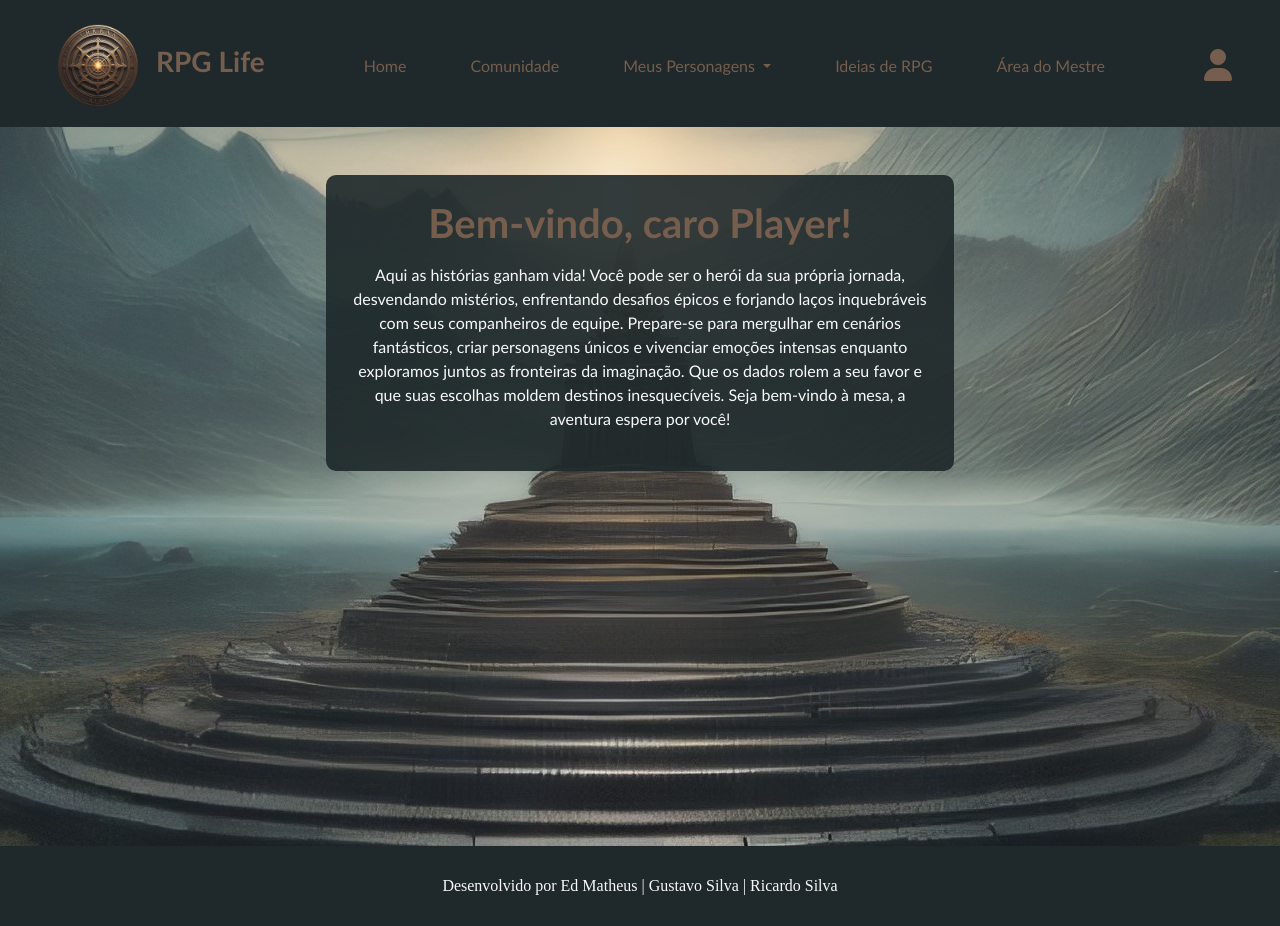
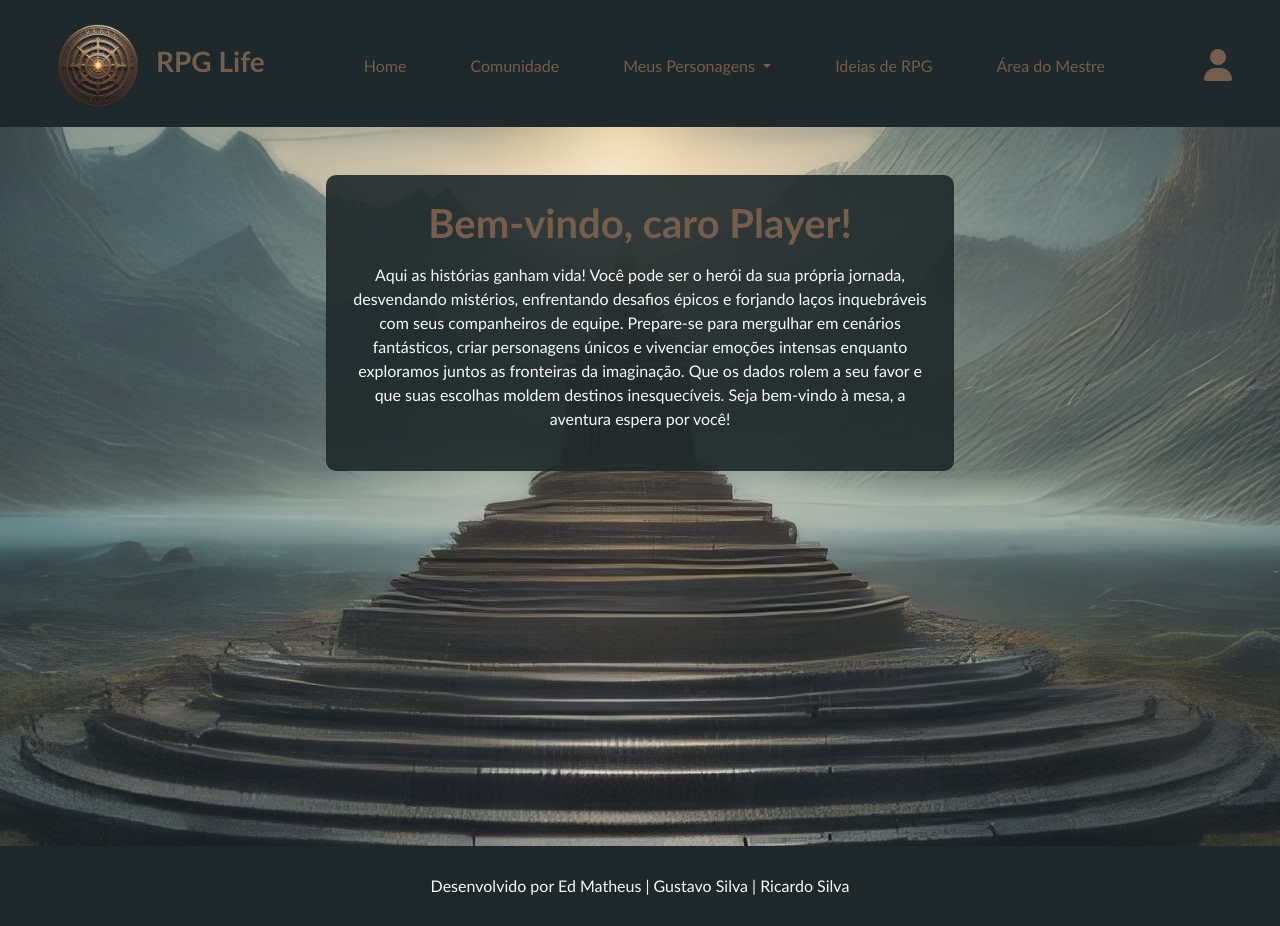
Before and after one commit to ed-matheus/angular-RPGLife-frontend, an Angular app: page / in a window 1280 px wide. Built offline with nearby package versions, Linux system fonts and the light colour scheme.

Commit message:
alterada a fonte do texto do rodapé

```diff
--- a/src/app/components/footer/footer.component.css
+++ b/src/app/components/footer/footer.component.css
@@ -6,7 +6,3 @@
 .container__footer {
   height: 80px;
 }
-
-.container__footer > p {
-  font-family: 'Times New Roman', Times, serif;
-}
```
